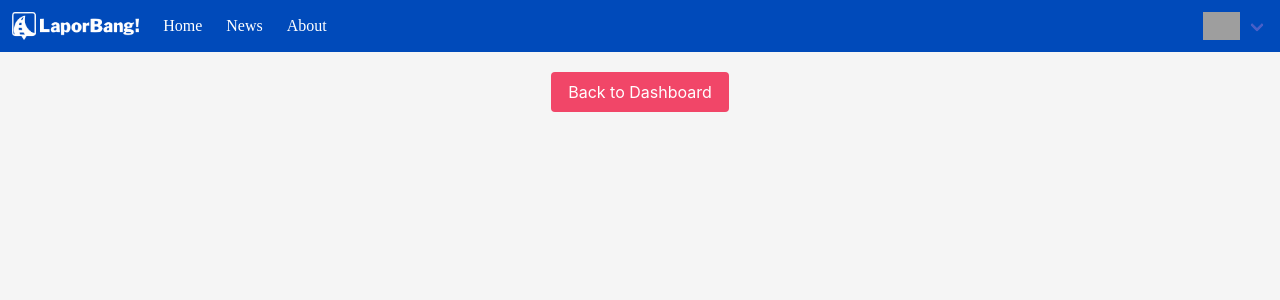
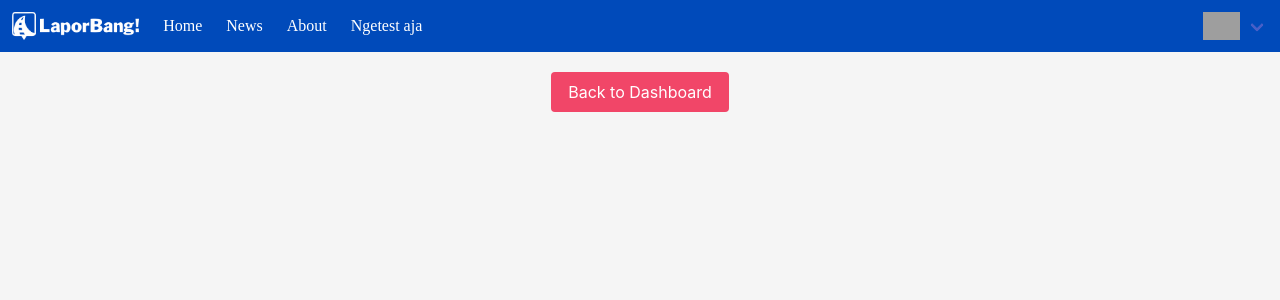
Before and after one commit to devapratamap/project-laporbang, a Flask app: template templates/user.html in a window 1280 px wide. Shown: the top 300 px of the page. Run offline with Flask 3, Linux system fonts and the light colour scheme; the template is opened without the code that fills it: most values are stand-ins (such as "Sample title", 1, 10 or a date in 2020); some libraries are stand-ins or nearby versions; grey boxes are pictures that could not be loaded.

Commit message:
ngetest aja

```diff
--- a/templates/user.html
+++ b/templates/user.html
@@ -85,6 +85,7 @@
                 <a class="navbar-item" href="/">Home</a>
                 <a class="navbar-item" href="/news">News</a>
                 <a class="navbar-item" href="/about">About</a>
+                <a class="navbar-item" href="/about">Ngetest aja</a>
             </div>
 
             <div class="navbar-end">
```
